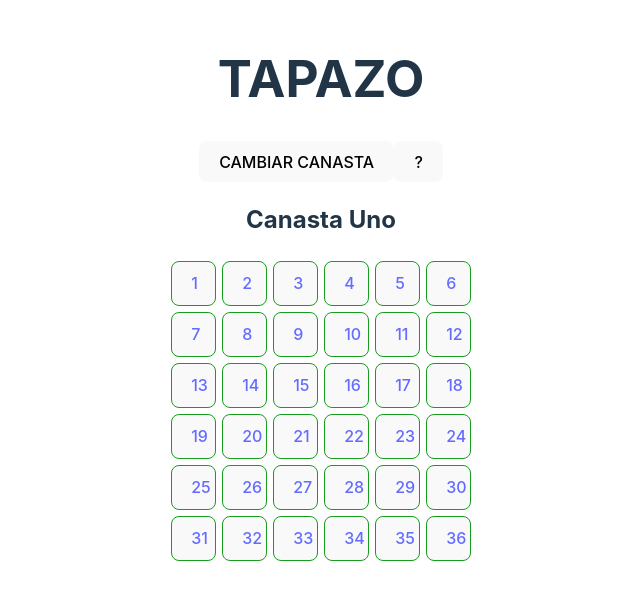
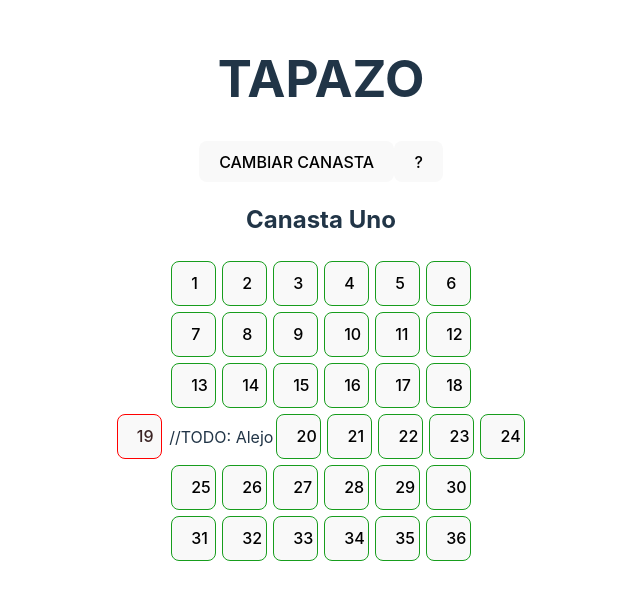
Before and after one commit to Yiosko/Tapazo, a React (Vite) app: page / in a window 1280 px wide. Shown: the part 110-710 px from the top of the page, without its empty margins (319-959 px from the left). Built offline with nearby package versions, Linux system fonts and the light colour scheme.

Commit message:
Add files via upload

```diff
--- a/src/App.css
+++ b/src/App.css
@@ -85,3 +85,16 @@
 .panel-box h2 {
   text-align: center;
 }
+
+.seleccionado {
+  color: #3b2424;
+  width: 45px;
+  height: 45px;
+  border: 1px solid red;
+  margin: 3px;
+}
+
+.seleccionado:hover {
+  border: none;
+  color: red;
+}
--- a/src/App.jsx
+++ b/src/App.jsx
@@ -2,27 +2,16 @@ import { useState } from 'react'
 import './App.css'
 import InfoPanel from './info.jsx'
 
-function NumberTicket({value}) {
-  const urlUno =`https://api.whatsapp.com/send?phone=+573212187011&text=Hola%2C+estoy+interesad%40+en+el+%2ATAPAZO%2A%F0%9F%98%8A%0A%0A_Quisiera+comprar+la+tapa+%2A%23${value+1}%2A_++%0A%0A%28INGRESE+SU+NOMBRE+%F0%9F%A4%93%2C+COMPROBANTE+DE+PAGO+A+NEQUI+%F0%9F%93%B2+%23+%2A3212187011%2A%60%60%60%28A+NOMBRE+DE+KAROLL%29%60%60%60%29.%0A%0A%0A%2AUna+vez+se+vea+reflejado+el+pago%2C+en+breve+se+les+asignaran+el+puesto.%2A%F0%9F%98%80%0A%0Ales+deseo+%2ASUERTE%2A+y+que+empiece+el+%2AJUEGO%2A+%F0%9F%91%BB`;
+function NumberTicket({value, isSelected}) {
 
-  const urlDos =`https://api.whatsapp.com/send?phone=+573212187011&text=Hola%2C+estoy+interesad%40+en+el+%2ATAPAZO%2A%F0%9F%98%8A%0A%0A_Quisiera+comprar+la+tapa+%2A%23${value+2}%2A_++%0A%0A%28INGRESE+SU+NOMBRE+%F0%9F%A4%93%2C+COMPROBANTE+DE+PAGO+A+NEQUI+%F0%9F%93%B2+%23+%2A3212187011%2A%60%60%60%28A+NOMBRE+DE+KAROLL%29%60%60%60%29.%0A%0A%0A%2AUna+vez+se+vea+reflejado+el+pago%2C+en+breve+se+les+asignaran+el+puesto.%2A%F0%9F%98%80%0A%0Ales+deseo+%2ASUERTE%2A+y+que+empiece+el+%2AJUEGO%2A+%F0%9F%91%BB`;
+  const classname = isSelected ? 'buttonTicket' : 'seleccionado';
 
-  const urlTres =`https://api.whatsapp.com/send?phone=+573212187011&text=Hola%2C+estoy+interesad%40+en+el+%2ATAPAZO%2A%F0%9F%98%8A%0A%0A_Quisiera+comprar+la+tapa+%2A%23${value+3}%2A_++%0A%0A%28INGRESE+SU+NOMBRE+%F0%9F%A4%93%2C+COMPROBANTE+DE+PAGO+A+NEQUI+%F0%9F%93%B2+%23+%2A3212187011%2A%60%60%60%28A+NOMBRE+DE+KAROLL%29%60%60%60%29.%0A%0A%0A%2AUna+vez+se+vea+reflejado+el+pago%2C+en+breve+se+les+asignaran+el+puesto.%2A%F0%9F%98%80%0A%0Ales+deseo+%2ASUERTE%2A+y+que+empiece+el+%2AJUEGO%2A+%F0%9F%91%BB`;
+  const urlUno = isSelected && `https://api.whatsapp.com/send?phone=+573212187011&text=Hola%2C+estoy+interesad%40+en+el+%2ATAPAZO%2A%F0%9F%98%8A%0A%0A_Quisiera+comprar+la+tapa+%2A%23${value+1}%2A_++%0A%0A%28INGRESE+SU+NOMBRE+%F0%9F%A4%93%2C+COMPROBANTE+DE+PAGO+A+NEQUI+%F0%9F%93%B2+%23+%2A3212187011%2A%60%60%60%28A+NOMBRE+DE+KAROLL%29%60%60%60%29.%0A%0A%0A%2AUna+vez+se+vea+reflejado+el+pago%2C+en+breve+se+les+asignaran+el+puesto.%2A%F0%9F%98%80%0A%0Ales+deseo+%2ASUERTE%2A+y+que+empiece+el+%2AJUEGO%2A+%F0%9F%91%BB`
 
-  const urlCuatro =`https://api.whatsapp.com/send?phone=+573212187011&text=Hola%2C+estoy+interesad%40+en+el+%2ATAPAZO%2A%F0%9F%98%8A%0A%0A_Quisiera+comprar+la+tapa+%2A%23${value+4}%2A_++%0A%0A%28INGRESE+SU+NOMBRE+%F0%9F%A4%93%2C+COMPROBANTE+DE+PAGO+A+NEQUI+%F0%9F%93%B2+%23+%2A3212187011%2A%60%60%60%28A+NOMBRE+DE+KAROLL%29%60%60%60%29.%0A%0A%0A%2AUna+vez+se+vea+reflejado+el+pago%2C+en+breve+se+les+asignaran+el+puesto.%2A%F0%9F%98%80%0A%0Ales+deseo+%2ASUERTE%2A+y+que+empiece+el+%2AJUEGO%2A+%F0%9F%91%BB`;
+  return (
 
-  const urlCinco =`https://api.whatsapp.com/send?phone=+573212187011&text=Hola%2C+estoy+interesad%40+en+el+%2ATAPAZO%2A%F0%9F%98%8A%0A%0A_Quisiera+comprar+la+tapa+%2A%23${value+5}%2A_++%0A%0A%28INGRESE+SU+NOMBRE+%F0%9F%A4%93%2C+COMPROBANTE+DE+PAGO+A+NEQUI+%F0%9F%93%B2+%23+%2A3212187011%2A%60%60%60%28A+NOMBRE+DE+KAROLL%29%60%60%60%29.%0A%0A%0A%2AUna+vez+se+vea+reflejado+el+pago%2C+en+breve+se+les+asignaran+el+puesto.%2A%F0%9F%98%80%0A%0Ales+deseo+%2ASUERTE%2A+y+que+empiece+el+%2AJUEGO%2A+%F0%9F%91%BB`;
+      <a href={urlUno} target='_blank'><button className={classname} id={value+1}>{value + 1}</button></a>
 
-  const urlSeis =`https://api.whatsapp.com/send?phone=+573212187011&text=Hola%2C+estoy+interesad%40+en+el+%2ATAPAZO%2A%F0%9F%98%8A%0A%0A_Quisiera+comprar+la+tapa+%2A%23${value+6}%2A_++%0A%0A%28INGRESE+SU+NOMBRE+%F0%9F%A4%93%2C+COMPROBANTE+DE+PAGO+A+NEQUI+%F0%9F%93%B2+%23+%2A3212187011%2A%60%60%60%28A+NOMBRE+DE+KAROLL%29%60%60%60%29.%0A%0A%0A%2AUna+vez+se+vea+reflejado+el+pago%2C+en+breve+se+les+asignaran+el+puesto.%2A%F0%9F%98%80%0A%0Ales+deseo+%2ASUERTE%2A+y+que+empiece+el+%2AJUEGO%2A+%F0%9F%91%BB`;
-  return (
-    <div>
-      <button className='buttonTicket'><a href={urlUno} target='_blank'>{value + 1}</a></button>
-      <button className='buttonTicket'><a href={urlDos} target='_blank'>{value + 2}</a></button>
-      <button className='buttonTicket'><a href={urlTres} target='_blank'>{value + 3}</a></button>
-      <button className='buttonTicket'><a href={urlCuatro} target='_blank'>{value + 4}</a></button>
-      <button className='buttonTicket'><a href={urlCinco} target='_blank'>{value + 5}</a></button>
-      <button className='buttonTicket'><a href={urlSeis} target='_blank'>{value + 6}</a></button>
-    </div>
   )
 }
 
@@ -69,13 +58,54 @@ function App() {
             <>
             <h2>Canasta Uno</h2>
 
-
-            <NumberTicket value={0} />
-            <NumberTicket value={6} />
-            <NumberTicket value={12} />
-            <NumberTicket value={18} />
-            <NumberTicket value={24} />
-            <NumberTicket value={30} />
+            <div>
+              <NumberTicket value={0} isSelected={true}/>
+              <NumberTicket value={1} isSelected={true}/>
+              <NumberTicket value={2} isSelected={true}/>
+              <NumberTicket value={3} isSelected={true}/>
+              <NumberTicket value={4} isSelected={true}/>
+              <NumberTicket value={5} isSelected={true}/>
+            </div>
+            <div>
+              <NumberTicket value={6} isSelected={true}/>
+              <NumberTicket value={7} isSelected={true}/>
+              <NumberTicket value={8} isSelected={true}/>
+              <NumberTicket value={9} isSelected={true}/>
+              <NumberTicket value={10} isSelected={true}/>
+              <NumberTicket value={11} isSelected={true}/>
+            </div>
+            <div>
+              <NumberTicket value={12} isSelected={true}/>
+              <NumberTicket value={13} isSelected={true}/>
+              <NumberTicket value={14} isSelected={true}/>
+              <NumberTicket value={15} isSelected={true}/>
+              <NumberTicket value={16} isSelected={true}/>
+              <NumberTicket value={17} isSelected={true}/>
+            </div>
+            <div>
+              <NumberTicket value={18} isSelected={false}/> //TODO: Alejo
+              <NumberTicket value={19} isSelected={true}/>
+              <NumberTicket value={20} isSelected={true}/>
+              <NumberTicket value={21} isSelected={true}/>
+              <NumberTicket value={22} isSelected={true}/>
+              <NumberTicket value={23} isSelected={true}/>
+            </div>
+            <div>
+              <NumberTicket value={24} isSelected={true}/>
+              <NumberTicket value={25} isSelected={true}/>
+              <NumberTicket value={26} isSelected={true}/>
+              <NumberTicket value={27} isSelected={true}/>
+              <NumberTicket value={28} isSelected={true}/>
+              <NumberTicket value={29} isSelected={true}/>
+            </div>
+            <div>
+              <NumberTicket value={30} isSelected={true}/>
+              <NumberTicket value={31} isSelected={true}/>
+              <NumberTicket value={32} isSelected={true}/>
+              <NumberTicket value={33} isSelected={true}/>
+              <NumberTicket value={34} isSelected={true}/>
+              <NumberTicket value={35} isSelected={true}/>
+            </div>
             </>
 
 
```
